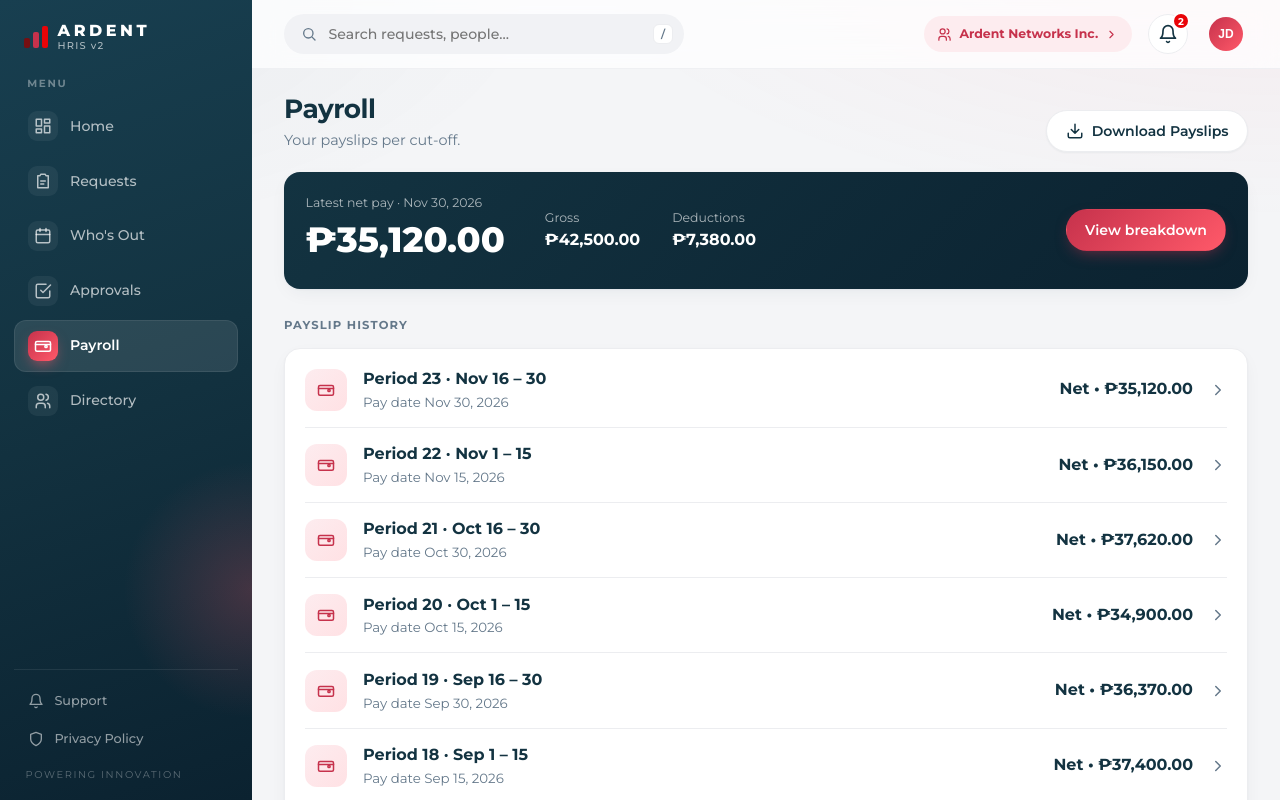
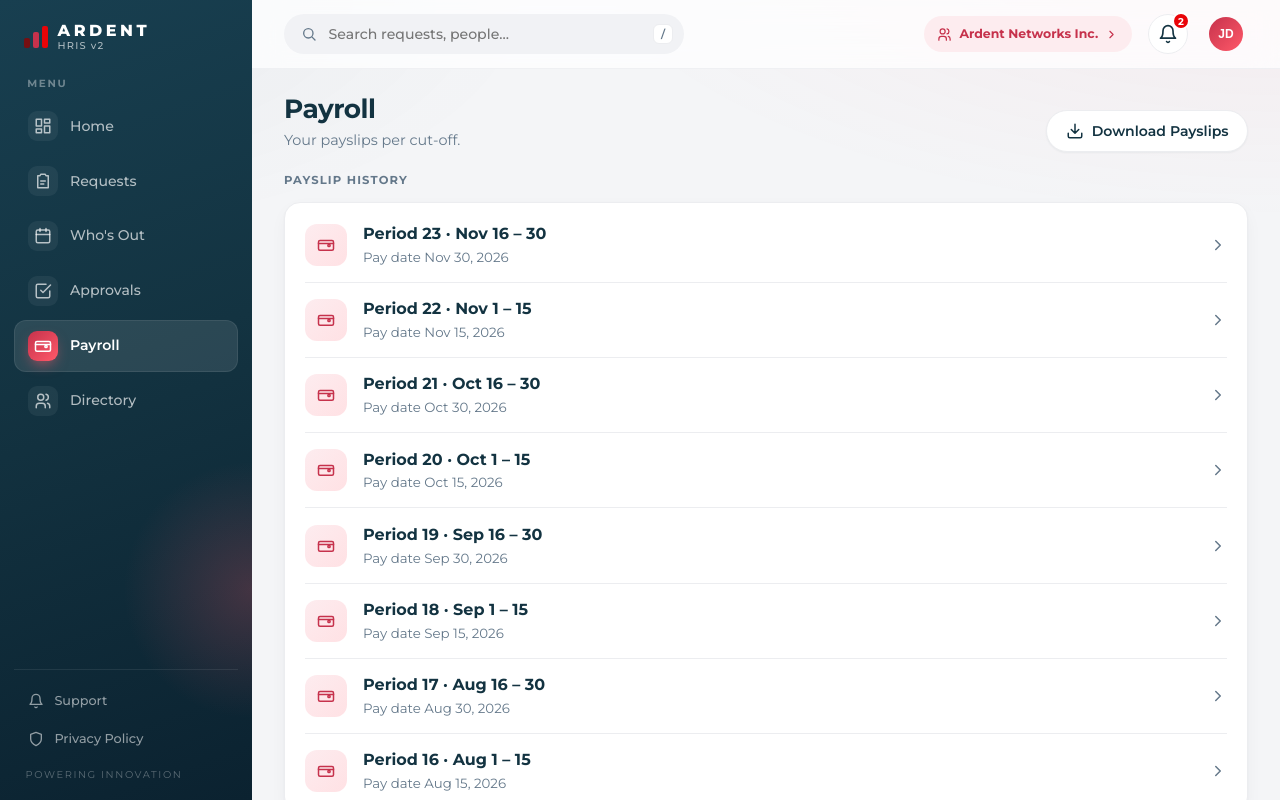
Before and after one commit to naparamon5-spec/hris-v2, a Nuxt app: page /payroll in a window 1280 px wide. Shown: the top 800 px of the page. Built offline with nearby package versions, Linux system fonts and the light colour scheme.

Commit message:
fix(payroll): hide net pay on payroll page
Co-Authored-By: Claude Opus 5.5 <noreply@anthropic.com>

```diff
--- a/pages/payroll/index.vue
+++ b/pages/payroll/index.vue
@@ -5,21 +5,11 @@
       <button class="btn btn-ghost" @click="bulk = true"><AppIcon name="download" /> Download Payslips</button>
     </div>
 
-    <div class="card hero">
-      <div><small>Latest net pay · {{ latest.payDate }}</small><strong>{{ peso(latest.net) }}</strong></div>
-      <div class="bd">
-        <div><small>Gross</small><b>{{ peso(latest.gross) }}</b></div>
-        <div><small>Deductions</small><b>{{ peso(latest.deductions) }}</b></div>
-      </div>
-      <NuxtLink :to="`/payroll/${latest.period}`" class="btn btn-primary">View breakdown</NuxtLink>
-    </div>
-
-    <h3 class="section-title">Payslip history</h3>
+    <h3 class="section-title" style="margin-top:0">Payslip history</h3>
     <div class="card" style="padding:.25rem 1.25rem">
       <NuxtLink v-for="p in payslips" :key="p.period" :to="`/payroll/${p.period}`" class="row">
         <span class="icon-tile"><AppIcon name="wallet" /></span>
         <div><b>Period {{ p.period }} · {{ p.label }}</b><small class="m">Pay date {{ p.payDate }}</small></div>
-        <span class="net">Net • {{ peso(p.net) }}</span>
         <AppIcon name="chevron" class="m" />
       </NuxtLink>
     </div>
@@ -40,8 +30,7 @@
 </template>
 
 <script setup lang="ts">
-const { payslips, peso } = useMockData()
-const latest = payslips[0]
+const { payslips } = useMockData()
 const bulk = ref(false)
 const bq = ref('')
 const picked = ref<number[]>([])
@@ -56,19 +45,13 @@ const download = () => {
 </script>
 
 <style scoped>
-.hero { display: flex; flex-wrap: wrap; align-items: center; gap: 1.5rem 2.5rem; background: linear-gradient(135deg, var(--ardent-navy), #0b2230); color: #fff; border: 0; }
-.hero small { display: block; color: rgba(255,255,255,.65); font-size: .78rem; }
-.hero strong { font-size: 2.2rem; font-weight: 800; }
-.hero .bd { display: flex; gap: 2rem; flex: 1; }
 .row { display: flex; align-items: center; gap: 1rem; padding: .9rem 0; border-bottom: 1px solid var(--border); color: inherit; }
 .row:last-child { border-bottom: 0; }
 .row div { display: flex; flex-direction: column; flex: 1; }
-.net { font-weight: 700; }
 .overlay { position: fixed; inset: 0; background: rgba(19,51,65,.45); display: grid; place-items: center; z-index: 50; padding: 1rem; }
 .modal { width: 100%; max-width: 440px; max-height: 90vh; overflow: auto; }
 .modal h2 { font-size: 1.2rem; margin-bottom: 1rem; }
 .pick { display: flex; gap: .6rem; align-items: center; padding: .55rem 0; font-size: .9rem; border-bottom: 1px solid var(--border); }
 .pick input { accent-color: var(--ardent-red); }
 .foot { display: flex; justify-content: flex-end; gap: .5rem; margin-top: 1rem; }
-@media (max-width: 600px) { .net { display: none; } }
 </style>
```
